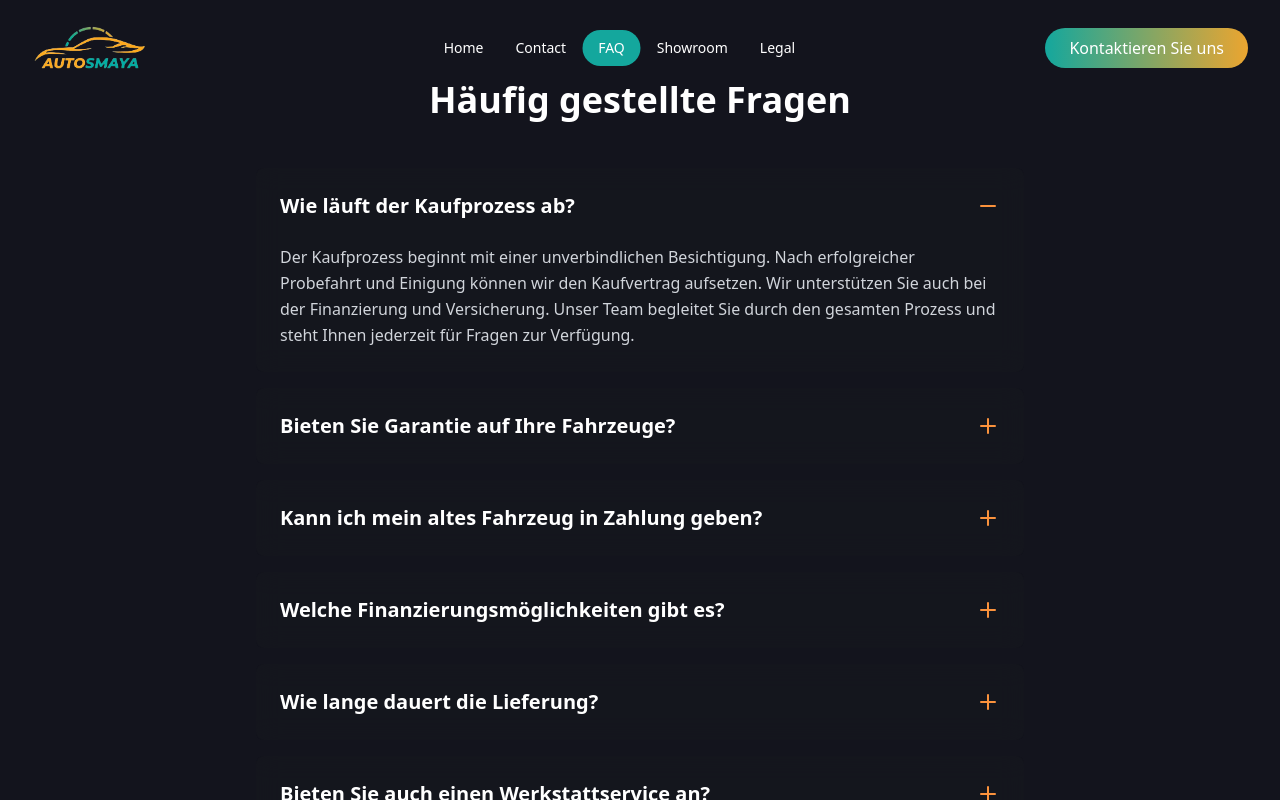
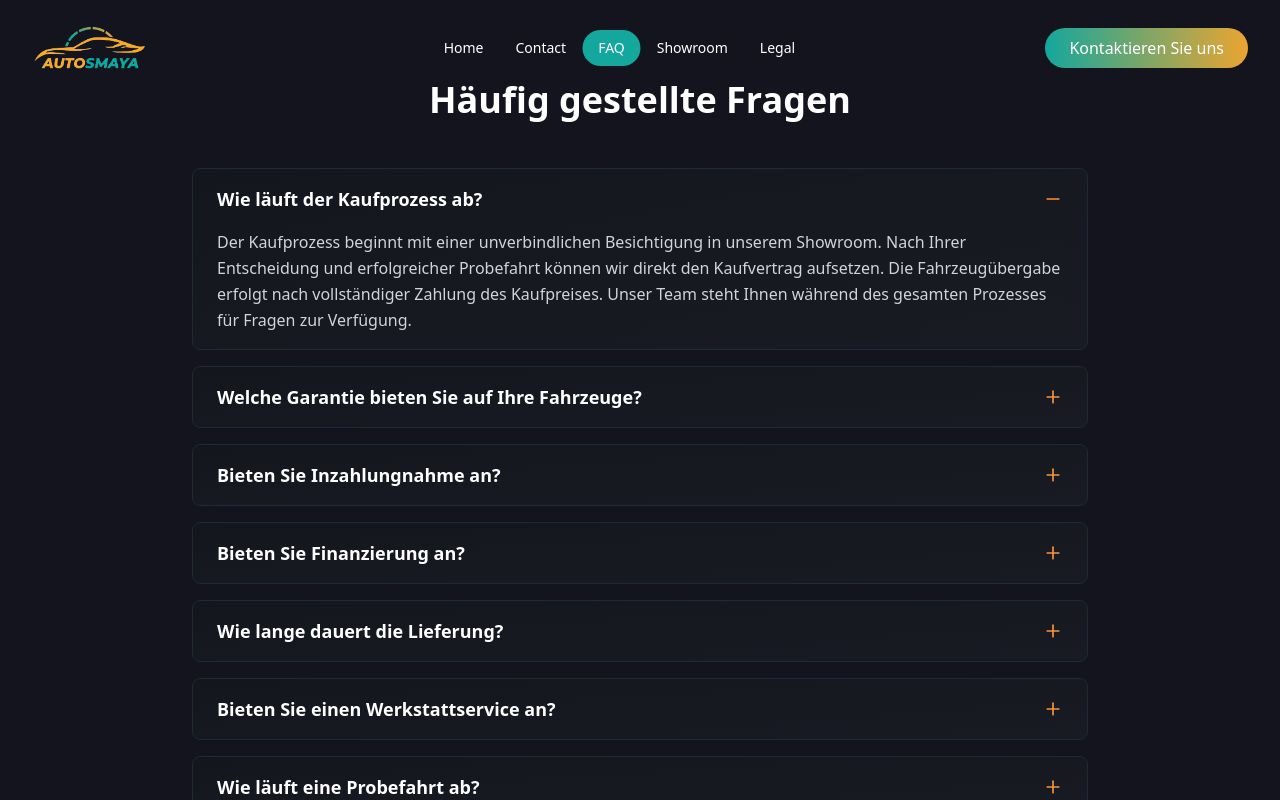
Before and after one commit to SainteOfficial/rndm292487242749724972794, a React (Vite) app: page /faq in a window 1280 px wide. Both pictures are taken after a click on the button "Wie läuft der Kaufprozess ab?". Shown: the top 800 px of the page. Built offline with nearby package versions, Linux system fonts and the light colour scheme.

Commit message:
Auto-Update: 2025-03-09 18:17:17

```diff
--- a/src/pages/FAQ.tsx
+++ b/src/pages/FAQ.tsx
@@ -7,35 +7,35 @@ import ScrollReveal from '../components/ScrollReveal';
 const faqs = [
   {
     question: 'Wie läuft der Kaufprozess ab?',
-    answer: 'Der Kaufprozess beginnt mit einer unverbindlichen Besichtigung. Nach erfolgreicher Probefahrt und Einigung können wir den Kaufvertrag aufsetzen. Wir unterstützen Sie auch bei der Finanzierung und Versicherung. Unser Team begleitet Sie durch den gesamten Prozess und steht Ihnen jederzeit für Fragen zur Verfügung.'
+    answer: 'Der Kaufprozess beginnt mit einer unverbindlichen Besichtigung in unserem Showroom. Nach Ihrer Entscheidung und erfolgreicher Probefahrt können wir direkt den Kaufvertrag aufsetzen. Die Fahrzeugübergabe erfolgt nach vollständiger Zahlung des Kaufpreises. Unser Team steht Ihnen während des gesamten Prozesses für Fragen zur Verfügung.'
   },
   {
-    question: 'Bieten Sie Garantie auf Ihre Fahrzeuge?',
-    answer: 'Ja, alle unsere Fahrzeuge kommen mit einer 12-monatigen Gebrauchtwagengarantie. Zusätzliche Garantiepakete sind optional erhältlich. Die Garantie umfasst wichtige Komponenten wie Motor, Getriebe, Elektronik und mehr. Bei Neufahrzeugen gilt die Herstellergarantie.'
+    question: 'Welche Garantie bieten Sie auf Ihre Fahrzeuge?',
+    answer: 'Bei Gebrauchtwagen gilt die gesetzliche Gewährleistung von einem Jahr ab Übergabe des Fahrzeugs. Diese deckt bereits zum Zeitpunkt des Verkaufs bestehende Mängel ab. Zusätzliche Garantiepakete können je nach Fahrzeug optional erworben werden.'
   },
   {
-    question: 'Kann ich mein altes Fahrzeug in Zahlung geben?',
-    answer: 'Selbstverständlich! Wir bieten faire Inzahlungnahme Ihres bisherigen Fahrzeugs an. Kontaktieren Sie uns für eine kostenlose Bewertung. Unsere Experten begutachten Ihr Fahrzeug und machen Ihnen ein transparentes Angebot. Die Inzahlungnahme wird direkt mit dem Kaufpreis des neuen Fahrzeugs verrechnet.'
+    question: 'Bieten Sie Inzahlungnahme an?',
+    answer: 'Nein, wir nehmen keine Fahrzeuge in Zahlung. Wir konzentrieren uns auf den direkten Verkauf unserer sorgfältig ausgewählten Fahrzeuge.'
   },
   {
-    question: 'Welche Finanzierungsmöglichkeiten gibt es?',
-    answer: 'Wir arbeiten mit verschiedenen Banken zusammen und können Ihnen maßgeschneiderte Finanzierungslösungen anbieten. Von klassischen Krediten bis hin zu Leasing-Optionen finden wir die passende Lösung für Sie. Auch Sonderkonditionen und flexible Laufzeiten sind möglich. Sprechen Sie uns an für eine individuelle Beratung.'
+    question: 'Bieten Sie Finanzierung an?',
+    answer: 'Nein, wir bieten keine eigene Finanzierung an. Der Kaufpreis ist bei Fahrzeugübergabe in voller Höhe zu entrichten. Gerne können Sie sich selbstständig um eine Finanzierung bei Ihrer Bank bemühen.'
   },
   {
     question: 'Wie lange dauert die Lieferung?',
-    answer: 'Die Lieferzeit hängt vom gewählten Fahrzeug ab. Lagerfahrzeuge können meist innerhalb weniger Tage übergeben werden. Bei Bestellfahrzeugen rechnen Sie bitte mit 3-6 Monaten. Wir halten Sie während der Wartezeit stets über den Status Ihrer Bestellung auf dem Laufenden.'
+    answer: 'Bei Fahrzeugen aus unserem Showroom ist eine sofortige Übergabe nach Kaufabschluss und Zahlung möglich. Bei Bestellfahrzeugen und exklusiven Modellen rechnen Sie bitte mit einer Lieferzeit von 2-4 Wochen, abhängig von der Verfügbarkeit und Exklusivität des Fahrzeugs.'
   },
   {
-    question: 'Bieten Sie auch einen Werkstattservice an?',
-    answer: 'Ja, wir verfügen über eine moderne Werkstatt mit qualifizierten Mechanikern. Wir führen Wartungen, Reparaturen und Inspektionen für alle Marken durch. Auch für Unfallreparaturen und Garantiearbeiten sind wir Ihr kompetenter Partner.'
+    question: 'Bieten Sie einen Werkstattservice an?',
+    answer: 'Wir betreiben keine eigene Werkstatt, verfügen jedoch über eine TÜV-Prüfstelle vor Ort. Bei Fahrzeugen ohne gültige HU kann die TÜV-Prüfung gegen Aufpreis im Kaufpreis inkludiert werden.'
   },
   {
     question: 'Wie läuft eine Probefahrt ab?',
-    answer: 'Probefahrten sind nach Terminvereinbarung jederzeit möglich. Bringen Sie einfach Ihren Führerschein mit. Unsere Verkaufsberater erklären Ihnen vorher alle wichtigen Funktionen des Fahrzeugs. Die Probefahrt ist selbstverständlich kostenlos und unverbindlich.'
+    answer: 'Probefahrten sind nach Terminvereinbarung möglich. Bitte bringen Sie einen gültigen Führerschein und Personalausweis mit. Unsere Verkaufsberater erklären Ihnen vor der Probefahrt alle wichtigen Funktionen des Fahrzeugs. Die Probefahrt ist kostenlos und unverbindlich.'
   },
   {
     question: 'Was ist im Kaufpreis enthalten?',
-    answer: 'Der ausgewiesene Kaufpreis beinhaltet die gesetzliche Mehrwertsteuer, eine aktuelle Hauptuntersuchung, eine professionelle Fahrzeugaufbereitung sowie eine Garantie. Zusätzliche Leistungen wie Überführung oder Zulassung können optional hinzugebucht werden.'
+    answer: 'Der ausgewiesene Kaufpreis beinhaltet die gesetzliche Mehrwertsteuer und eine professionelle Fahrzeugaufbereitung. Bei Fahrzeugen ohne gültige HU kann die TÜV-Prüfung optional im Kaufpreis inkludiert werden. Zusätzliche Leistungen wie Überführung oder Zulassung können separat vereinbart werden.'
   }
 ];
 
@@ -45,76 +45,44 @@ const FAQ = () => {
   return (
     <PageTransition>
       <div className="min-h-screen pt-20 px-4">
-        <div className="max-w-3xl mx-auto">
-          <ScrollReveal>
-            <h1 className="text-4xl font-bold text-white text-center mb-12">
-              Häufig gestellte Fragen
-            </h1>
-          </ScrollReveal>
+        <div className="max-w-4xl mx-auto">
+          <motion.h1
+            initial={{ opacity: 0, y: 20 }}
+            animate={{ opacity: 1, y: 0 }}
+            className="text-4xl font-bold text-white text-center mb-12"
+          >
+            Häufig gestellte Fragen
+          </motion.h1>
 
           <div className="space-y-4">
             {faqs.map((faq, index) => (
-              <ScrollReveal key={index} delay={index * 0.1}>
+              <ScrollReveal key={index}>
                 <motion.div
-                  className="bg-[#16181f]/60 backdrop-blur-md rounded-lg overflow-hidden hover:bg-[#16181f]/80 transition-colors duration-300"
+                  className="bg-gradient-to-br from-[#16181f]/60 to-[#1e2029]/60 backdrop-blur-md rounded-lg border border-gray-800 overflow-hidden"
+                  initial={{ opacity: 0, y: 20 }}
+                  animate={{ opacity: 1, y: 0 }}
+                  transition={{ delay: index * 0.1 }}
                 >
-                  <motion.button
+                  <button
+                    className="w-full px-6 py-4 flex items-center justify-between text-left"
                     onClick={() => setOpenIndex(openIndex === index ? null : index)}
-                    className="w-full p-6 text-left flex items-center justify-between"
-                    whileHover={{ scale: 1.01 }}
-                    whileTap={{ scale: 0.99 }}
                   >
-                    <h3 className="text-xl font-bold text-white">
-                      {faq.question}
-                    </h3>
-                    <motion.div
-                      animate={{ rotate: openIndex === index ? 180 : 0 }}
-                      transition={{ duration: 0.3 }}
-                    >
-                      {openIndex === index ? (
-                        <Minus className="w-6 h-6 text-orange-400 flex-shrink-0" />
-                      ) : (
-                        <Plus className="w-6 h-6 text-orange-400 flex-shrink-0" />
-                      )}
-                    </motion.div>
-                  </motion.button>
-
-                  <motion.div
-                    initial={false}
-                    animate={{
-                      height: openIndex === index ? 'auto' : 0,
-                      opacity: openIndex === index ? 1 : 0
-                    }}
-                    transition={{
-                      height: { duration: 0.3, ease: "easeOut" },
-                      opacity: { duration: 0.2, delay: openIndex === index ? 0.1 : 0 }
-                    }}
-                    className="overflow-hidden"
-                  >
-                    <p className="text-gray-300 px-6 pb-6 leading-relaxed">
-                      {faq.answer}
-                    </p>
-                  </motion.div>
+                    <span className="text-lg font-semibold text-white">{faq.question}</span>
+                    {openIndex === index ? (
+                      <Minus className="w-5 h-5 text-orange-400 flex-shrink-0" />
+                    ) : (
+                      <Plus className="w-5 h-5 text-orange-400 flex-shrink-0" />
+                    )}
+                  </button>
+                  {openIndex === index && (
+                    <div className="px-6 pb-4">
+                      <p className="text-gray-300 leading-relaxed">{faq.answer}</p>
+                    </div>
+                  )}
                 </motion.div>
               </ScrollReveal>
             ))}
           </div>
-
-          <ScrollReveal delay={0.5}>
-            <div className="mt-12 text-center">
-              <p className="text-gray-300 mb-4">
-                Haben Sie weitere Fragen?
-              </p>
-              <motion.a
-                href="/contact"
-                whileHover={{ scale: 0.95 }}
-                whileTap={{ scale: 0.9 }}
-                className="inline-block bg-gradient-to-r from-[#14A79D] to-[#EBA530] text-white px-8 py-3 rounded-full"
-              >
-                Kontaktieren Sie uns
-              </motion.a>
-            </div>
-          </ScrollReveal>
         </div>
       </div>
     </PageTransition>
```
